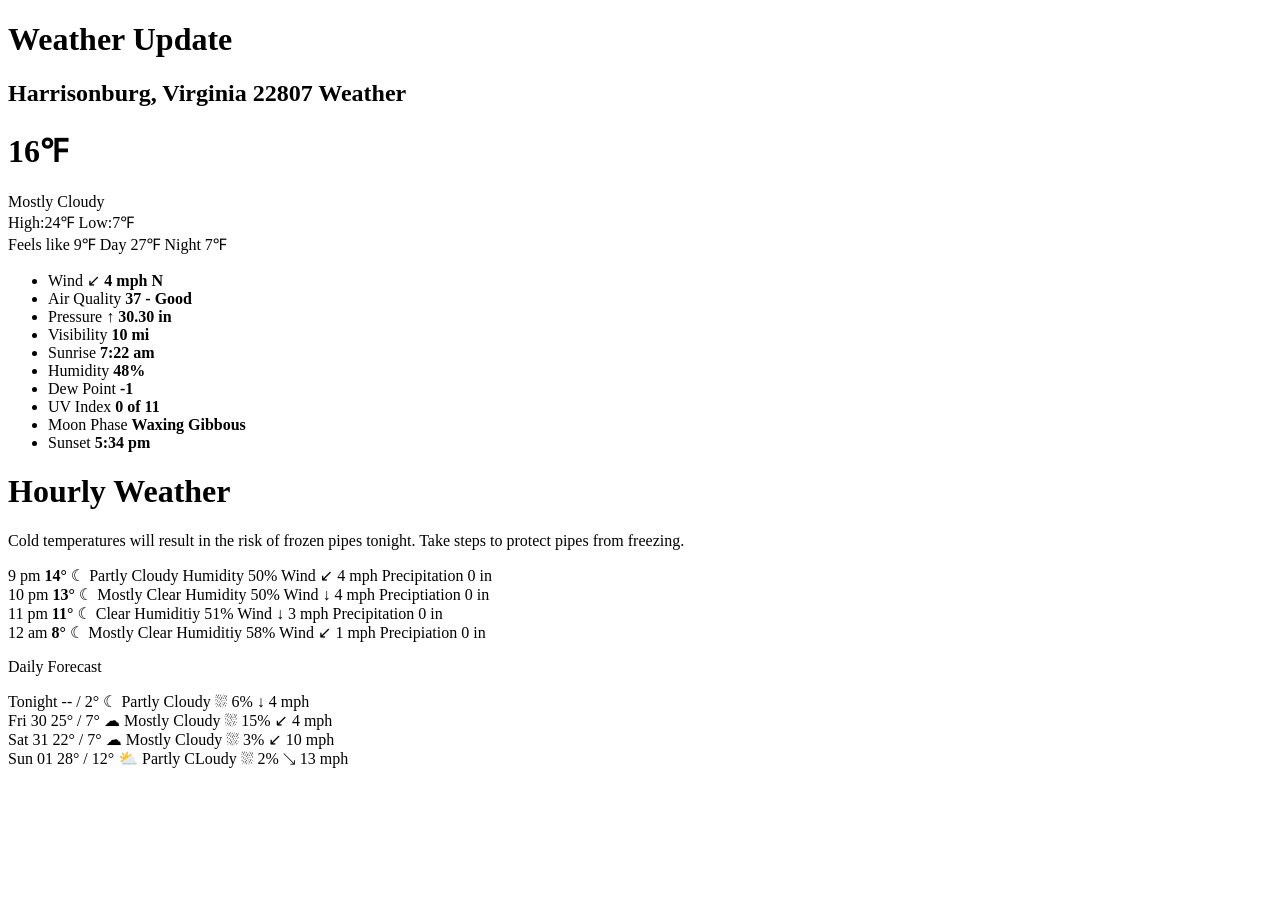
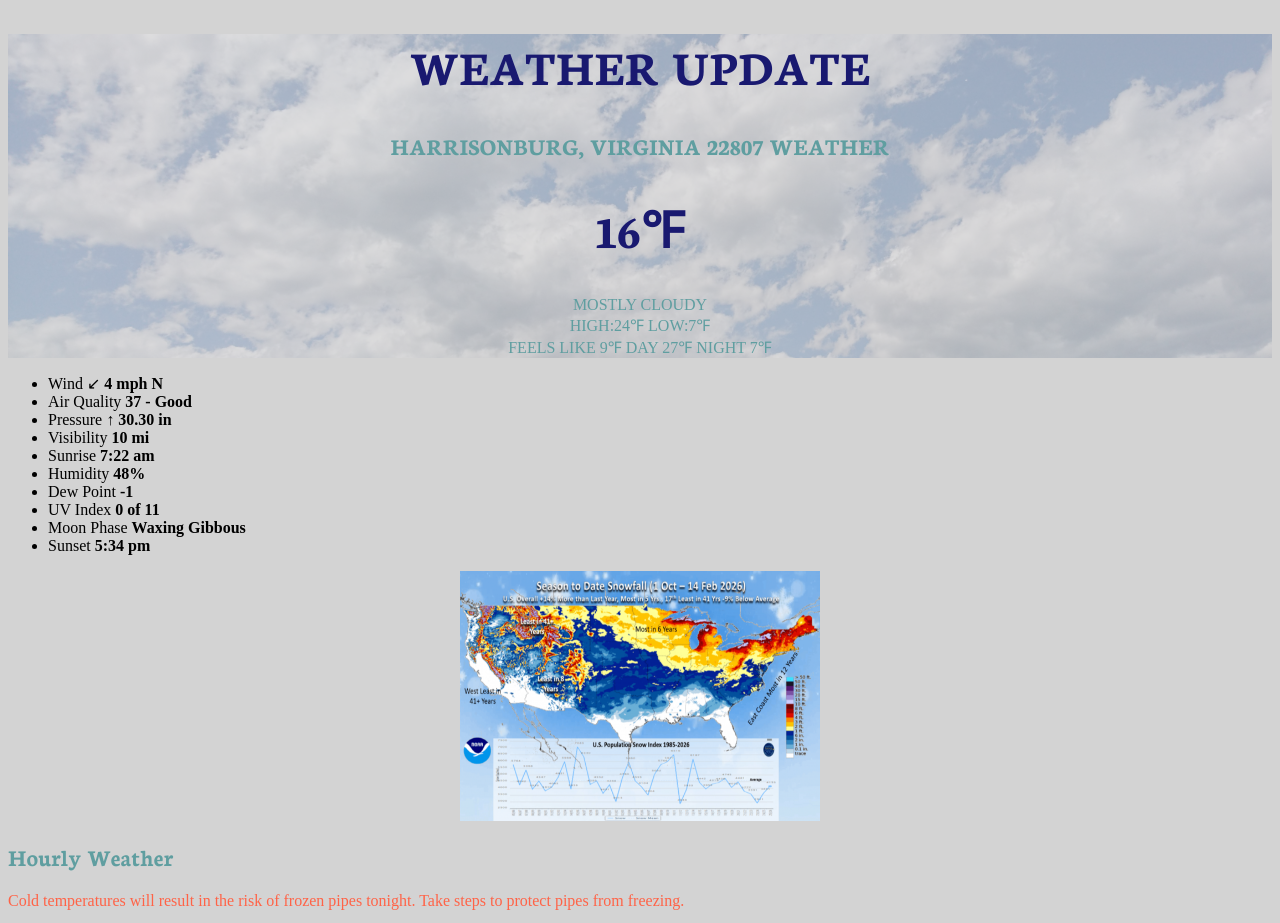
Before and after one commit to elianamolli/Projects1-4, a plain HTML site: page index.html in a window 1280 px wide. Shown: the top 923 px of the page. Before the commit the page ends 800 px from the top, so only its background shows below. Drawn offline with Linux system fonts and the light colour scheme; a web font is replaced by a local one.

Commit message:
Add files via upload

```diff
--- a/index.html
+++ b/index.html
@@ -2,14 +2,20 @@
 <html lang="en">
 	<head>
 		<title>Daily Weather Checker</title>
+		<link rel="stylesheet" href="style.css">
+		<link href="https://fonts.googleapis.com/css2?family=Funnel+Sans:ital,wght@0,300..800;1,300..800&family=Libre+Bodoni:ital,wght@0,400..700;1,400..700&family=Neuton:ital,wght@0,200;0,300;0,400;0,700;0,800;1,400&display=swap" rel="stylesheet">
+		<link href="https://fonts.googleapis.com/css2?family=Funnel+Sans:ital,wght@0,300..800;1,300..800&family=Libre+Bodoni:ital,wght@0,400..700;1,400..700&family=Neuton:ital,wght@0,200;0,300;0,400;0,700;0,800;1,400&family=Oranienbaum&display=swap" rel="stylesheet">
+
 	</head>
 	<body>
+	<div id="info">
 		<h1>Weather Update</h1>
 		<h2>Harrisonburg, Virginia 22807 Weather</h2>
 		<h1>16&#8457;</h1>
-		<p>Mostly Cloudy<br>
+		<p class="highlight"> Mostly Cloudy<br>
 		High:24&#8457; Low:7&#8457;<br>
 		Feels like 9&#8457; Day 27&#8457; Night 7&#8457;</p>
+	</div>
 
 		<ul>
 			<li>Wind &#8601; <strong>4 mph N</strong></li>
@@ -24,20 +30,24 @@
 			<li> Sunset <strong>5:34 pm</strong></li>
 		</ul>
 
-	<h1>Hourly Weather</h1>
-	<p> Cold temperatures will result in the risk of frozen pipes tonight. Take steps to protect pipes from freezing.</p>
+	<img src="images/snowreport.png" alt="U.S. Snowfall Reports" class="center-image" style="width:360px;height:250px;">
+
+	<h2>Hourly Weather</h2>
+	<p id="specialText"> Cold temperatures will result in the risk of frozen pipes tonight. Take steps to protect pipes from freezing.</p>
 	<p> 9 pm <strong>14&deg;</strong> &#9790; Partly Cloudy Humidity 50% Wind &#8601; 4 mph Precipitation 0 in<br>
 		10 pm <strong>13&deg;</strong> &#9790; Mostly Clear Humidity 50% Wind &#8595; 4 mph Preciptiation 0 in<br>
 		11 pm <strong>11&deg;</strong> &#9790; Clear Humiditiy 51% Wind &#8595; 3 mph Precipitation 0 in<br>
 		12 am <strong> 8&deg;</strong> &#9790; Mostly Clear Humiditiy 58% Wind &#8601; 1 mph Precipiation 0 in</p>
 
+	<img src="images/snowfall.png" alt="Snowfall Reports" class="center-image" style="width:360px;height:250px;">
 
-	Daily Forecast
+	<h2>Daily Forecast</h2>
 	<p> Tonight -- / 2&deg; &#9790; Partly Cloudy &#9926; 6% &#8595; 4 mph<br>
 		Fri 30 25&deg; / 7&deg; &#9729; Mostly Cloudy &#9926; 15% &#8601; 4 mph<br>
 		Sat 31 22&deg; / 7&deg; &#9729; Mostly Cloudy &#9926; 3% &#8601; 10 mph<br>
 		Sun 01 28&deg; / 12&deg; &#9925; Partly CLoudy &#9926; 2% &#x2198; 13 mph </p>
 
+	<img src="images/snowva.jpg" alt="Snow Report Virginia" class="center-image" style="width:360px;height:250px;">
 
 	</body>
 </html>
--- /dev/null
+++ b/style.css
@@ -0,0 +1,42 @@
+h1{ font-family: "Neuton", serif;
+ 		font-size: 50px;
+ 		color: midnightblue;}
+
+ 		#info { text-align: center;}
+
+ 		#info { text-transform: uppercase; }
+
+ body {
+ 		background-color: lightgray;
+ 	}
+#info {position: relative}
+ #info::before {
+ 	content:"";
+ 	position: absolute;
+ 	inset: 0;
+ 		background-image: url("images/cloudysky.png");
+ 		background-size: cover;
+ 		background-position: center;
+ 		opacity: 0.3;
+ 		z-index: 0;
+ 	}
+ #info > *{position: relative;
+ 	z-index: 1}
+#info h1 {opacity: 1.0 !important}
+
+
+ h2{ font-family: "Neuton", serif;
+ 	color: cadetblue;}
+
+ .highlight {
+ 	color: cadetblue;
+ }
+
+ #specialText {
+ 	color: tomato;
+ }
+
+ .center-image {
+ 	display: block;
+ 	margin: 0 auto;
+ }
```
Also changed, not shown: images/cloudysky.png (added), images/snowfall.png (added), images/snowreport.png (added), images/snowva.jpg (added).
